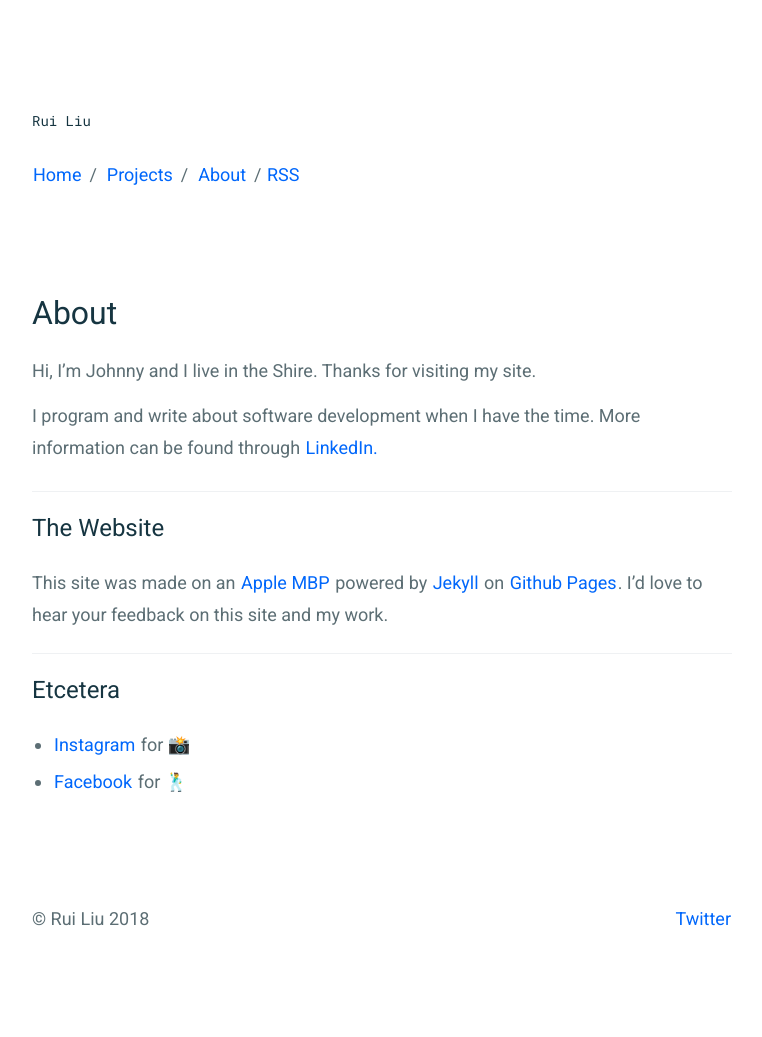
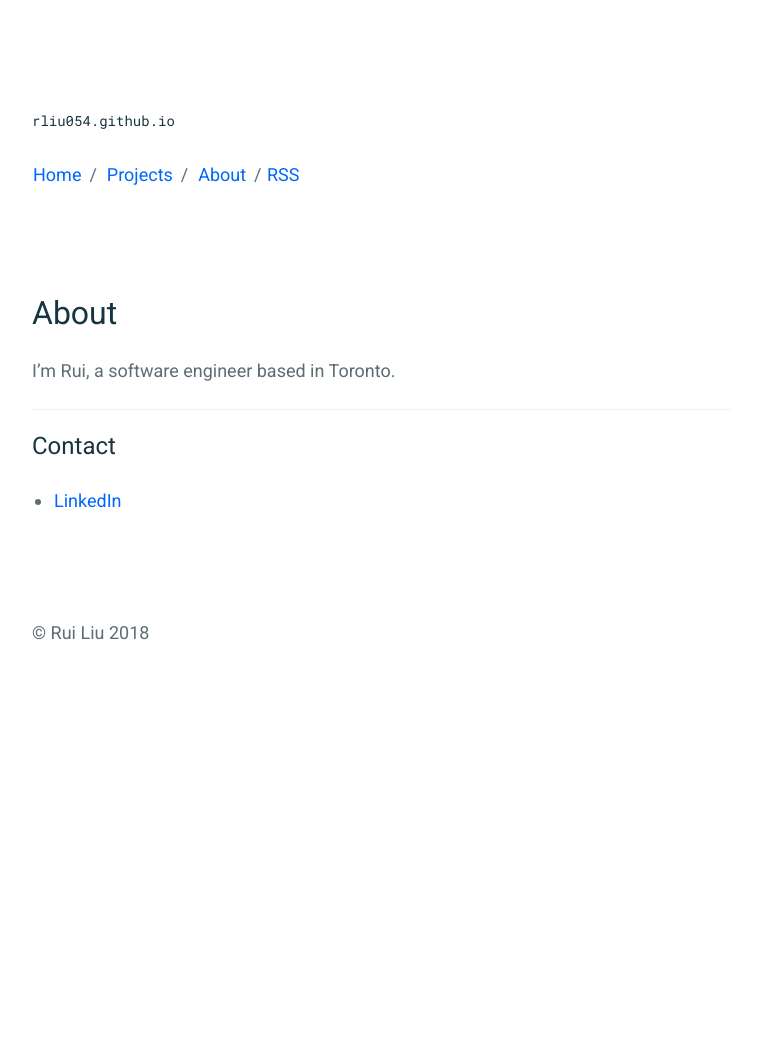
Before and after one commit to rliu054/rliu054.github.io, a Jekyll site: the page built from _pages/about.md, in a window 1280 px wide. Shown: the whole page, without its empty margins (258-1020 px from the left). Built offline with Jekyll 4.4.1, drawn with Linux system fonts in a browser that asks for light colours; after the commit the page ends 900 px from its top, so only the background shows below that.

Commit message:
a few small tweaks

```diff
--- a/_config.yml
+++ b/_config.yml
@@ -1,11 +1,11 @@
 # Site settings
-title: "Rui Liu"
+title:
 description: >
   Random thoughts.
 
 author: Rui Liu
-email: johnny@appleseed.com
-twitter_username: rliu054
+email:
+twitter_username:
 github_username:
 
 baseurl: "/blog" # the subpath of your site, e.g. /blog
--- a/_includes/footer.html
+++ b/_includes/footer.html
@@ -1,4 +1,3 @@
 <footer class="c-page__footer">
   <p>&copy; {{ site.author }} {{ 'now' | date: '%Y' }}</p>
-  <p>{% if site.twitter_username %}<a href="https://twitter.com/{{ site.twitter_username }}">Twitter</a>{% endif %}{% if site.github_username %}<span class="u-separate"></span><a href="https://github.com/{{ site.github_username }}">Github</a>{% endif %}</p>
 </footer>
--- a/_pages/about.md
+++ b/_pages/about.md
@@ -3,19 +3,10 @@ layout: content
 title: About
 permalink: /about/
 ---
-Hi, I'm Johnny and I live in the Shire. Thanks for visiting my site.
-
-I program and write about software development when I have the time. More information can be found through <a href="https://www.linkedin.com/" data-network="LinkedIn" data-proofer-ignore>LinkedIn.</a>
+I'm Rui, a software engineer based in Toronto.
 
 ----
 
-## The Website
-This site was made on an [Apple MBP](https://www.apple.com/) powered by [Jekyll](https://jekyllrb.com) on [Github Pages](https://pages.github.com).
-I'd love to hear your feedback on this site and my work.
+## Contact
 
-----
-
-## Etcetera
-
-- [Instagram](https://www.instagram.com/) for 📸
-- [Facebook](https://www.facebook.com/) for 🕺
+- [LinkedIn](https://www.linkedin.com/in/liu-rui/)
```
Also changed, not shown: _pages/projects.md (+2 -11 lines), README.md (deleted).
